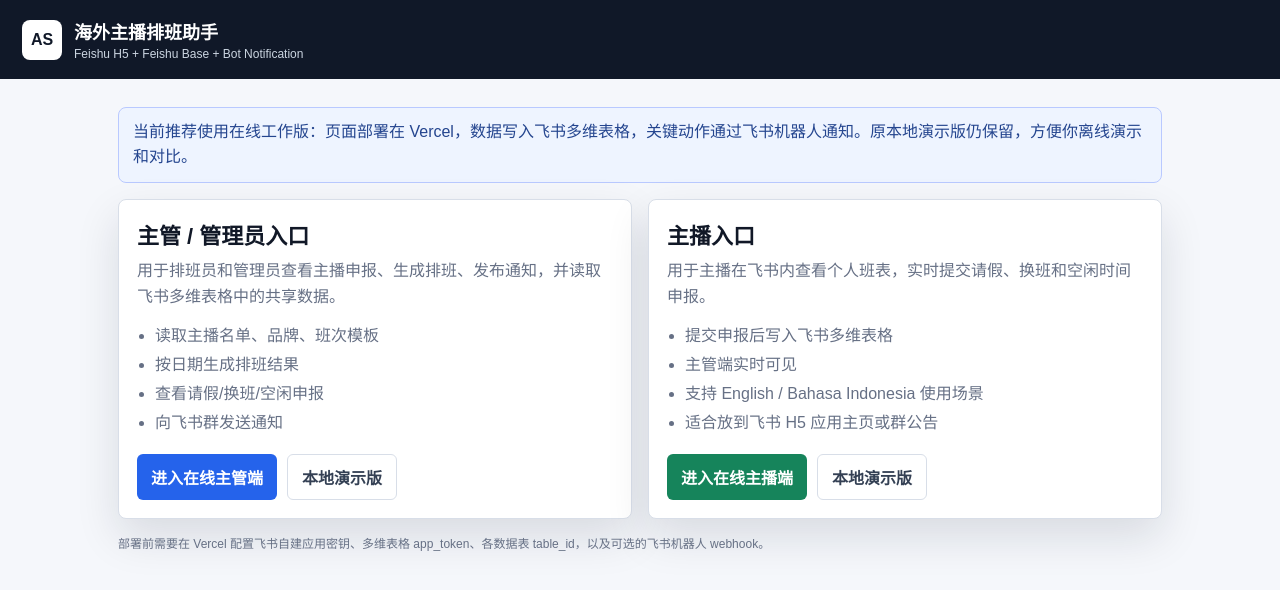
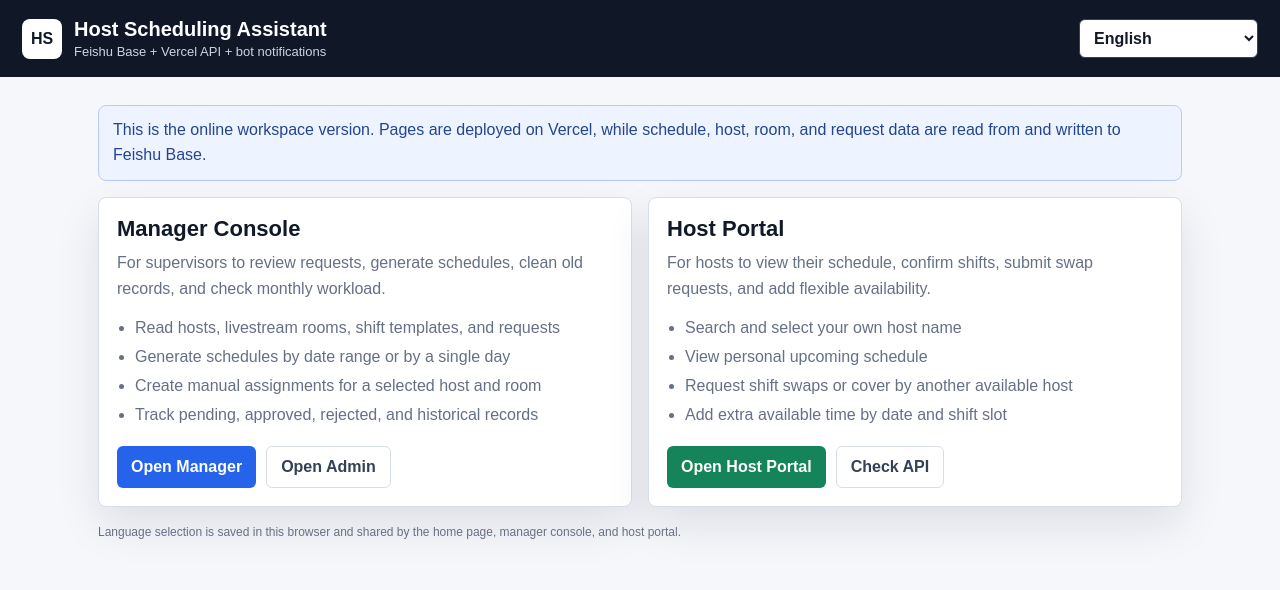
Before and after one commit to BananaJJ-byte123/BananaJJ--byte123.github.io, a plain HTML site: page index.html in a window 1280 px wide. Drawn offline with Linux system fonts and the light colour scheme.

Commit message:
Add files via upload

```diff
--- a/index.html
+++ b/index.html
@@ -1,9 +1,9 @@
 <!doctype html>
-<html lang="zh-CN">
+<html lang="en">
 <head>
   <meta charset="utf-8">
   <meta name="viewport" content="width=device-width, initial-scale=1">
-  <title>海外主播排班助手</title>
+  <title>Host Scheduling Assistant</title>
   <style>
     :root {
       --bg: #f5f7fb;
@@ -13,7 +13,8 @@
       --blue: #2563eb;
       --green: #16845b;
       --card: #ffffff;
-      --shadow: 0 18px 44px rgba(16, 24, 40, .12);
+      --dark: #101828;
+      --shadow: 0 18px 44px rgba(16, 24, 40, .10);
     }
     * { box-sizing: border-box; }
     body {
@@ -24,7 +25,7 @@
       background: var(--bg);
     }
     header {
-      background: #101828;
+      background: var(--dark);
       color: #fff;
       padding: 18px 22px;
       display: flex;
@@ -32,26 +33,32 @@
       justify-content: space-between;
       gap: 16px;
     }
-    .brand {
-      display: flex;
-      align-items: center;
-      gap: 12px;
-    }
+    .brand { display: flex; align-items: center; gap: 12px; }
     .logo {
       width: 40px;
       height: 40px;
       border-radius: 8px;
       background: #fff;
-      color: #101828;
+      color: var(--dark);
       display: grid;
       place-items: center;
       font-weight: 900;
     }
     h1, h2, p { margin-top: 0; }
-    h1 { font-size: 18px; margin-bottom: 3px; }
-    header p { color: #cbd5e1; margin-bottom: 0; font-size: 12px; }
+    h1 { font-size: 20px; margin-bottom: 3px; }
+    header p { color: #cbd5e1; margin-bottom: 0; font-size: 13px; }
+    select {
+      min-width: 150px;
+      border: 1px solid #344054;
+      border-radius: 6px;
+      padding: 9px 10px;
+      background: #fff;
+      color: var(--ink);
+      font: inherit;
+      font-weight: 700;
+    }
     main {
-      width: min(1080px, 100%);
+      width: min(1120px, 100%);
       margin: 0 auto;
       padding: 28px 18px;
     }
@@ -80,26 +87,10 @@
       align-content: space-between;
       gap: 16px;
     }
-    .card h2 {
-      font-size: 22px;
-      margin-bottom: 8px;
-    }
-    .card p {
-      color: var(--muted);
-      line-height: 1.65;
-      margin-bottom: 0;
-    }
-    ul {
-      margin: 12px 0 0;
-      padding-left: 18px;
-      color: var(--muted);
-      line-height: 1.8;
-    }
-    .actions {
-      display: flex;
-      flex-wrap: wrap;
-      gap: 10px;
-    }
+    .card h2 { font-size: 22px; margin-bottom: 8px; }
+    .card p { color: var(--muted); line-height: 1.65; margin-bottom: 0; }
+    ul { margin: 12px 0 0; padding-left: 18px; color: var(--muted); line-height: 1.8; }
+    .actions { display: flex; flex-wrap: wrap; gap: 10px; }
     a.button {
       display: inline-flex;
       align-items: center;
@@ -125,7 +116,8 @@
       line-height: 1.6;
     }
     @media (max-width: 760px) {
-      header { align-items: flex-start; }
+      header { align-items: flex-start; flex-direction: column; }
+      select { width: 100%; }
       .grid { grid-template-columns: 1fr; }
       .card { min-height: auto; }
     }
@@ -134,58 +126,150 @@
 <body>
   <header>
     <div class="brand">
-      <div class="logo">AS</div>
+      <div class="logo">HS</div>
       <div>
-        <h1>海外主播排班助手</h1>
-        <p>Feishu H5 + Feishu Base + Bot Notification</p>
+        <h1 data-i18n="appTitle">Host Scheduling Assistant</h1>
+        <p data-i18n="subtitle">Feishu Base + Vercel API + bot notifications</p>
       </div>
     </div>
+    <select id="lang" onchange="setLang(this.value)" aria-label="Language">
+      <option value="en">English</option>
+      <option value="zh">中文</option>
+      <option value="id">Bahasa Indonesia</option>
+    </select>
   </header>
 
   <main>
-    <div class="notice">
-      当前推荐使用在线工作版：页面部署在 Vercel，数据写入飞书多维表格，关键动作通过飞书机器人通知。原本地演示版仍保留，方便你离线演示和对比。
+    <div class="notice" data-i18n="notice">
+      This is the online workspace version. Pages are deployed on Vercel, while schedule, host, room, and request data are read from and written to Feishu Base.
     </div>
 
     <section class="grid">
       <article class="card">
         <div>
-          <h2>主管 / 管理员入口</h2>
-          <p>用于排班员和管理员查看主播申报、生成排班、发布通知，并读取飞书多维表格中的共享数据。</p>
+          <h2 data-i18n="managerTitle">Manager Console</h2>
+          <p data-i18n="managerDesc">For supervisors to review requests, generate schedules, clean old records, and check monthly workload.</p>
           <ul>
-            <li>读取主播名单、品牌、班次模板</li>
-            <li>按日期生成排班结果</li>
-            <li>查看请假/换班/空闲申报</li>
-            <li>向飞书群发送通知</li>
+            <li data-i18n="managerLi1">Read hosts, livestream rooms, shift templates, and requests</li>
+            <li data-i18n="managerLi2">Generate schedules by date range or by a single day</li>
+            <li data-i18n="managerLi3">Create manual assignments for a selected host and room</li>
+            <li data-i18n="managerLi4">Track pending, approved, rejected, and historical records</li>
           </ul>
         </div>
         <div class="actions">
-          <a class="button" href="/manager">进入在线主管端</a>
-          <a class="button ghost" href="./manager.html">本地演示版</a>
+          <a class="button" href="/manager" data-i18n="managerBtn">Open Manager</a>
+          <a class="button ghost" href="/admin" data-i18n="adminBtn">Open Admin</a>
         </div>
       </article>
 
       <article class="card">
         <div>
-          <h2>主播入口</h2>
-          <p>用于主播在飞书内查看个人班表，实时提交请假、换班和空闲时间申报。</p>
+          <h2 data-i18n="hostTitle">Host Portal</h2>
+          <p data-i18n="hostDesc">For hosts to view their schedule, confirm shifts, submit swap requests, and add flexible availability.</p>
           <ul>
-            <li>提交申报后写入飞书多维表格</li>
-            <li>主管端实时可见</li>
-            <li>支持 English / Bahasa Indonesia 使用场景</li>
-            <li>适合放到飞书 H5 应用主页或群公告</li>
+            <li data-i18n="hostLi1">Search and select your own host name</li>
+            <li data-i18n="hostLi2">View personal upcoming schedule</li>
+            <li data-i18n="hostLi3">Request shift swaps or cover by another available host</li>
+            <li data-i18n="hostLi4">Add extra available time by date and shift slot</li>
           </ul>
         </div>
         <div class="actions">
-          <a class="button green" href="/anchor">进入在线主播端</a>
-          <a class="button ghost" href="./anchor.html">本地演示版</a>
+          <a class="button green" href="/anchor" data-i18n="hostBtn">Open Host Portal</a>
+          <a class="button ghost" href="/api/health" data-i18n="healthBtn">Check API</a>
         </div>
       </article>
     </section>
 
-    <p class="footer">
-      部署前需要在 Vercel 配置飞书自建应用密钥、多维表格 app_token、各数据表 table_id，以及可选的飞书机器人 webhook。
+    <p class="footer" data-i18n="footer">
+      Language selection is saved in this browser and shared by the home page, manager console, and host portal.
     </p>
   </main>
+
+  <script>
+    const i18n = {
+      en: {
+        appTitle: "Host Scheduling Assistant",
+        subtitle: "Feishu Base + Vercel API + bot notifications",
+        notice: "This is the online workspace version. Pages are deployed on Vercel, while schedule, host, room, and request data are read from and written to Feishu Base.",
+        managerTitle: "Manager Console",
+        managerDesc: "For supervisors to review requests, generate schedules, clean old records, and check monthly workload.",
+        managerLi1: "Read hosts, livestream rooms, shift templates, and requests",
+        managerLi2: "Generate schedules by date range or by a single day",
+        managerLi3: "Create manual assignments for a selected host and room",
+        managerLi4: "Track pending, approved, rejected, and historical records",
+        managerBtn: "Open Manager",
+        adminBtn: "Open Admin",
+        hostTitle: "Host Portal",
+        hostDesc: "For hosts to view their schedule, confirm shifts, submit swap requests, and add flexible availability.",
+        hostLi1: "Search and select your own host name",
+        hostLi2: "View personal upcoming schedule",
+        hostLi3: "Request shift swaps or cover by another available host",
+        hostLi4: "Add extra available time by date and shift slot",
+        hostBtn: "Open Host Portal",
+        healthBtn: "Check API",
+        footer: "Language selection is saved in this browser and shared by the home page, manager console, and host portal."
+      },
+      zh: {
+        appTitle: "主播自动排班助手",
+        subtitle: "飞书多维表格 + Vercel API + 机器人通知",
+        notice: "这是线上工作版。页面部署在 Vercel，主播、直播间、班次、申报和排班数据都会从飞书多维表格读取并写入。",
+        managerTitle: "主管端",
+        managerDesc: "给主管查看申报、生成排班、清理旧记录、检查月度累计工时使用。",
+        managerLi1: "读取主播、直播间、班次模板和申报",
+        managerLi2: "按日期范围或单日生成排班",
+        managerLi3: "手动指定某位主播到某个直播间上班",
+        managerLi4: "区分待处理、已同意、已拒绝和历史记录",
+        managerBtn: "打开主管端",
+        adminBtn: "打开系统管理员端",
+        hostTitle: "主播端",
+        hostDesc: "给主播查看自己的班表、确认班次、提交换班申请和追加空闲时间使用。",
+        hostLi1: "搜索并选择自己的主播姓名",
+        hostLi2: "查看个人近期排班",
+        hostLi3: "发起换班或请求空闲主播代班",
+        hostLi4: "按日期和班次追加灵活空闲时间",
+        hostBtn: "打开主播端",
+        healthBtn: "检查 API",
+        footer: "语言选择会保存在当前浏览器中，并同步用于首页、主管端和主播端。"
+      },
+      id: {
+        appTitle: "Asisten Penjadwalan Host",
+        subtitle: "Feishu Base + Vercel API + notifikasi bot",
+        notice: "Ini adalah versi kerja online. Halaman berjalan di Vercel, sedangkan data jadwal, host, ruang live, dan pengajuan dibaca dari serta ditulis ke Feishu Base.",
+        managerTitle: "Konsol Manager",
+        managerDesc: "Untuk supervisor meninjau pengajuan, membuat jadwal, membersihkan data lama, dan memeriksa jam kerja bulanan.",
+        managerLi1: "Membaca host, ruang live, template shift, dan pengajuan",
+        managerLi2: "Membuat jadwal berdasarkan rentang tanggal atau satu hari",
+        managerLi3: "Menetapkan host tertentu ke ruang live tertentu",
+        managerLi4: "Melihat status pending, disetujui, ditolak, dan historis",
+        managerBtn: "Buka Manager",
+        adminBtn: "Buka Admin",
+        hostTitle: "Portal Host",
+        hostDesc: "Untuk host melihat jadwal, mengonfirmasi shift, mengajukan tukar shift, dan menambahkan waktu kosong.",
+        hostLi1: "Cari dan pilih nama host sendiri",
+        hostLi2: "Lihat jadwal pribadi yang akan datang",
+        hostLi3: "Ajukan tukar shift atau minta host kosong sebagai pengganti",
+        hostLi4: "Tambahkan waktu kosong berdasarkan tanggal dan slot shift",
+        hostBtn: "Buka Portal Host",
+        healthBtn: "Cek API",
+        footer: "Pilihan bahasa disimpan di browser ini dan digunakan bersama oleh halaman utama, konsol manager, dan portal host."
+      }
+    };
+
+    let currentLang = localStorage.getItem("uiLang") || "en";
+
+    function setLang(lang) {
+      currentLang = i18n[lang] ? lang : "en";
+      localStorage.setItem("uiLang", currentLang);
+      document.getElementById("lang").value = currentLang;
+      document.documentElement.lang = currentLang === "zh" ? "zh-CN" : currentLang;
+      document.querySelectorAll("[data-i18n]").forEach((el) => {
+        const key = el.dataset.i18n;
+        el.textContent = i18n[currentLang][key] || i18n.en[key] || "";
+      });
+      document.title = i18n[currentLang].appTitle;
+    }
+
+    setLang(currentLang);
+  </script>
 </body>
 </html>
```
